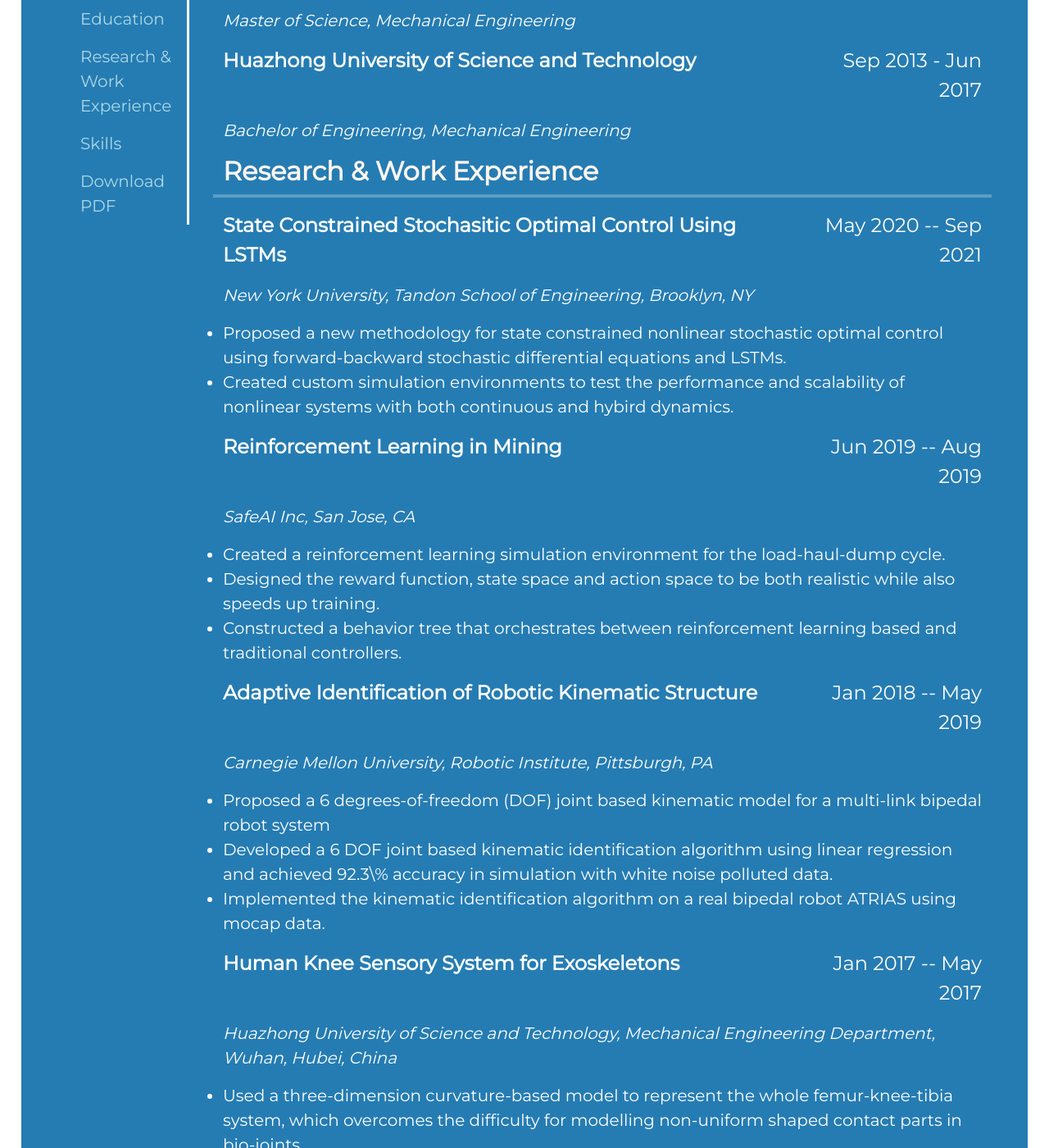
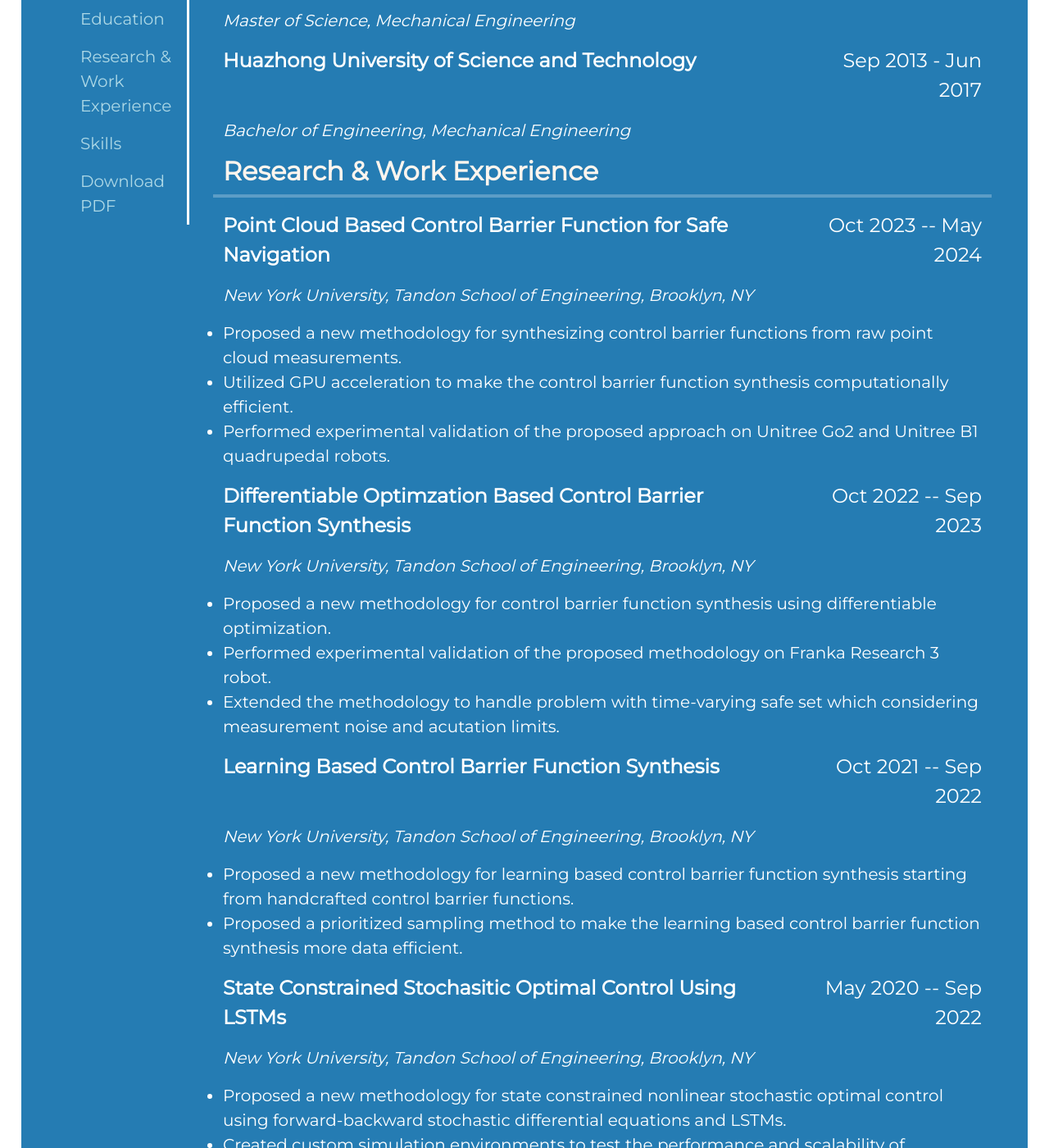
Before and after one commit to BolunDai0216/BolunDai0216.github.io, a Jekyll site: the page built from cv.html, in a window 1280 px wide and 1400 px high, scrolled down 400 px. Shown: the whole window at 82% size. Built offline with Jekyll 4.4.1, drawn with Linux system fonts in a browser that asks for light colours; some of the changed text lies outside the part shown.

Commit message:
updated education and experience

```diff
--- a/_data/education.yml
+++ b/_data/education.yml
@@ -1,7 +1,7 @@
 - school_name: New York University
   school_link: https://www.nyu.edu/
-  time_period: Sep 2019 - Present
-  degree: Ph.D Candidate, Electrical and Computer Engineering
+  time_period: Sep 2019 - May 2024
+  degree: Ph.D in Electrical Engineering
 
 - school_name: Carnegie Mellon University
   school_link: https://www.cmu.edu/
--- a/_data/experience.yml
+++ b/_data/experience.yml
@@ -1,5 +1,26 @@
+- title: Point Cloud Based Control Barrier Function for Safe Navigation
+  time: Oct 2023 -- May 2024
+  place: New York University, Tandon School of Engineering, Brooklyn, NY
+  job1: Proposed a new methodology for synthesizing control barrier functions from raw point cloud measurements.
+  job2: Utilized GPU acceleration to make the control barrier function synthesis computationally efficient.
+  job3: Performed experimental validation of the proposed approach on Unitree Go2 and Unitree B1 quadrupedal robots.
+
+- title: Differentiable Optimzation Based Control Barrier Function Synthesis
+  time: Oct 2022 -- Sep 2023
+  place: New York University, Tandon School of Engineering, Brooklyn, NY
+  job1: Proposed a new methodology for control barrier function synthesis using differentiable optimization.
+  job2: Performed experimental validation of the proposed methodology on Franka Research 3 robot.
+  job3: Extended the methodology to handle problem with time-varying safe set which considering measurement noise and acutation limits.
+
+- title: Learning Based Control Barrier Function Synthesis
+  time: Oct 2021 -- Sep 2022
+  place: New York University, Tandon School of Engineering, Brooklyn, NY
+  job1: Proposed a new methodology for learning based control barrier function synthesis starting from handcrafted control barrier functions.
+  job2: Proposed a prioritized sampling method to make the learning based control barrier function synthesis more data efficient.
+  job3: None
+
 - title: State Constrained Stochasitic Optimal Control Using LSTMs
-  time: May 2020 -- Sep 2021
+  time: May 2020 -- Sep 2022
   place: New York University, Tandon School of Engineering, Brooklyn, NY
   job1: Proposed a new methodology for state constrained nonlinear stochastic optimal control using forward-backward stochastic differential equations and LSTMs.
   job2: Created custom simulation environments to test the performance and scalability of nonlinear systems with both continuous and hybird dynamics.
```
